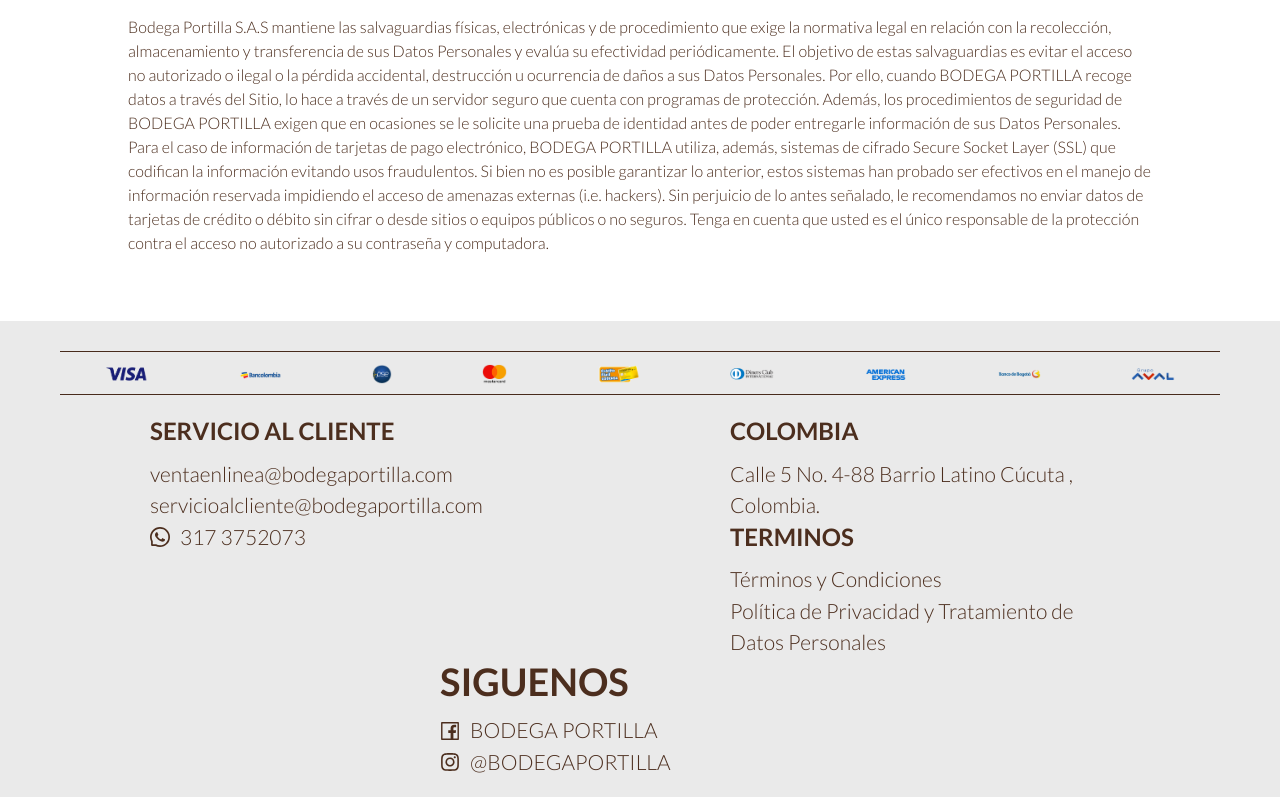
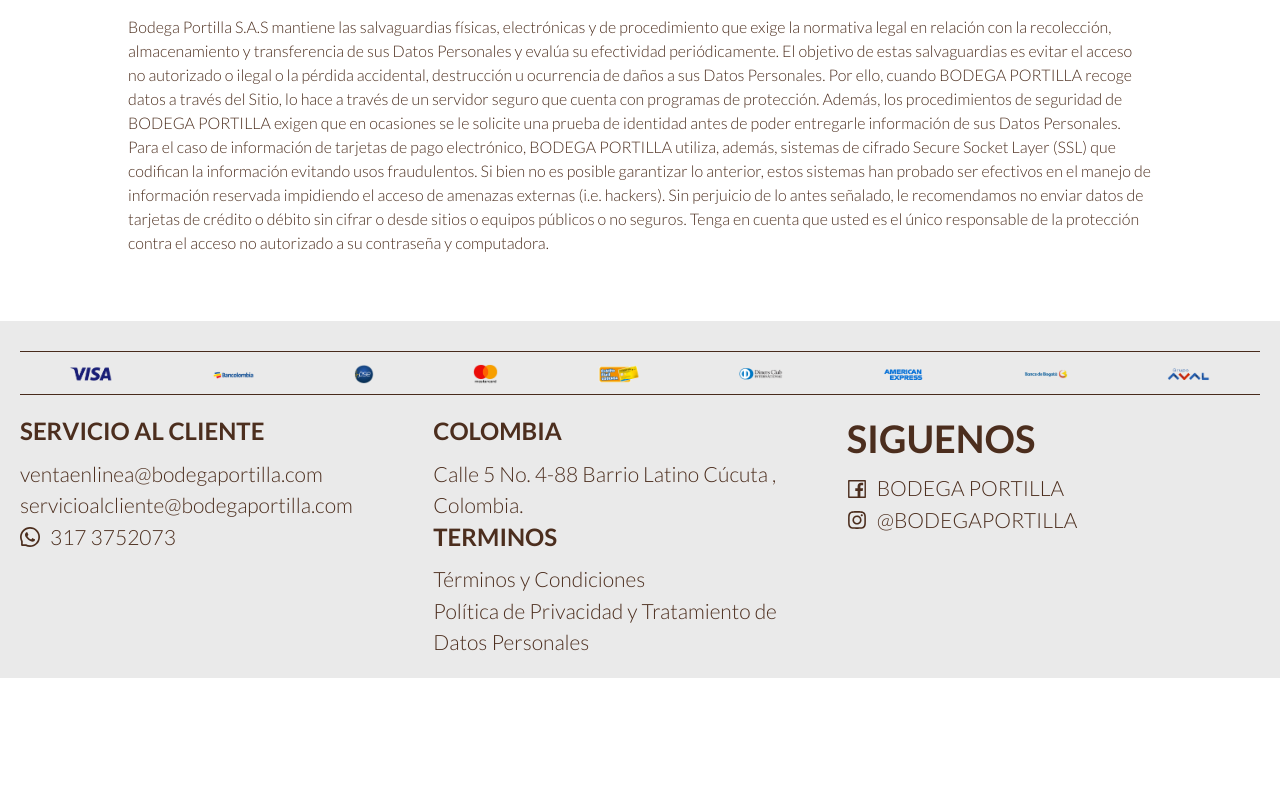
Before and after one commit to Darklegion92/webbodegaportilla, a React (Create React App) app: page /politicas in a window 1280 px wide. Shown: the part 5435-6232 px from the top of the page. After the commit the page ends 6113 px from the top, so only its background shows below. Built offline with nearby package versions, Linux system fonts and the light colour scheme; no server answers.

Commit message:
Arreglado problemas en interface

```diff
--- a/src/App.js
+++ b/src/App.js
@@ -1,6 +1,6 @@
 import React, { useEffect, useContext } from "react";
 import { Switch, Route, useLocation } from "react-router-dom";
-import { Layout,Modal } from "antd";
+import { Layout, Modal } from "antd";
 import { useMediaQuery } from "react-responsive";
 import { ImWhatsapp } from "react-icons/im";
 
@@ -75,18 +75,6 @@ function App() {
             </Content>
           </Route>
           <Route path="/" exact>
-            <div
-              id="quienessomos"
-              style={{
-                minHeight: "40px",
-                width: "100%",
-                position: "absolute",
-                top:
-                  isTabletOrMobile || isTabletOrMobileDevice
-                    ? "300px"
-                    : "550px",
-              }}
-            />
             <div
               id="productos"
               style={{
@@ -169,7 +157,13 @@ function App() {
           <Pie />
         </Footer>
       )}
-      <Modal centered footer={null} closable={false} destroyOnClose visible={modalCarga}>
+      <Modal
+        centered
+        footer={null}
+        closable={false}
+        destroyOnClose
+        visible={modalCarga}
+      >
         <VentanaCarga />
       </Modal>
     </Layout>
--- a/src/componentes/Encabezado/styles.css
+++ b/src/componentes/Encabezado/styles.css
@@ -121,7 +121,7 @@
 
 .headP a {
   color: var(--color-primario) !important;
-  font-size: 18px !important;
+  font-size: 16px !important;
   font-weight: bold !important;
 }
 .headP a:hover {
--- a/src/componentes/Pie/index.js
+++ b/src/componentes/Pie/index.js
@@ -68,7 +68,7 @@ function Pie() {
         }}
       />
       <Row className="otros">
-        <Col>
+        <Col span={8}>
           <Row>
             <Title level={3}>SERVICIO AL CLIENTE</Title>
           </Row>
@@ -111,7 +111,7 @@ function Pie() {
           </Row>
         </Col>
 
-        <Col>
+        <Col span={8}>
           <Row>
             <Title level={3}>COLOMBIA</Title>
           </Row>
@@ -141,7 +141,7 @@ function Pie() {
           </Row>
         </Col>
 
-        <Col>
+        <Col span={8}>
           <Row>
             <Title level={1}>SIGUENOS</Title>
           </Row>
--- a/src/componentes/Pie/styles.css
+++ b/src/componentes/Pie/styles.css
@@ -1,16 +1,18 @@
 .pie {
   background-color: var(--color-secundario);
-  padding: 20px 60px 20px 60px;
+  padding: 20px 20px 20px 20px;
   color: var(--color-primario);
   margin-top: 50px;
+  width: 100%;
 }
 
-.pie .otros{
+.pie .otros {
   margin-top: 20px;
+  width: 100%;
 }
 
-.pie .medios-pago{
-  padding-top:10px;
+.pie .medios-pago {
+  padding-top: 10px;
 }
 .pie .ant-typography {
   color: var(--color-primario);
@@ -36,8 +38,8 @@
   }
   .pie span.ant-typography {
     font-size: 17px;
-    display: flex!important;
-    align-items: center!important;
+    display: flex !important;
+    align-items: center !important;
     justify-content: center;
     text-align: center;
   }
@@ -46,7 +48,7 @@
     padding: 0;
     width: 100%;
   }
-  .pie .ant-row img{
+  .pie .ant-row img {
     margin: 10px 0;
   }
   .pie .otros .ant-row {
--- a/src/componentes/SeccionExtra/styles.css
+++ b/src/componentes/SeccionExtra/styles.css
@@ -2,6 +2,7 @@
   display: flex;
   flex-direction: column;
   justify-content: center;
+  width: 100%;
 }
 
 .seccion-extra .carrousel {
@@ -10,6 +11,8 @@
   align-items: center;
   justify-content: space-around;
   padding-bottom: 80px;
+  width: 90%;
+  margin: auto;
 }
 
 .seccion-extra .carrousel .icons-left {
@@ -24,7 +27,7 @@
 
 .seccion-extra .multi-carrousel {
   display: block;
-  width: 1150px;
+  width: 100%;
 }
 .seccion-extra .anticon {
   font-size: 50px;
```
